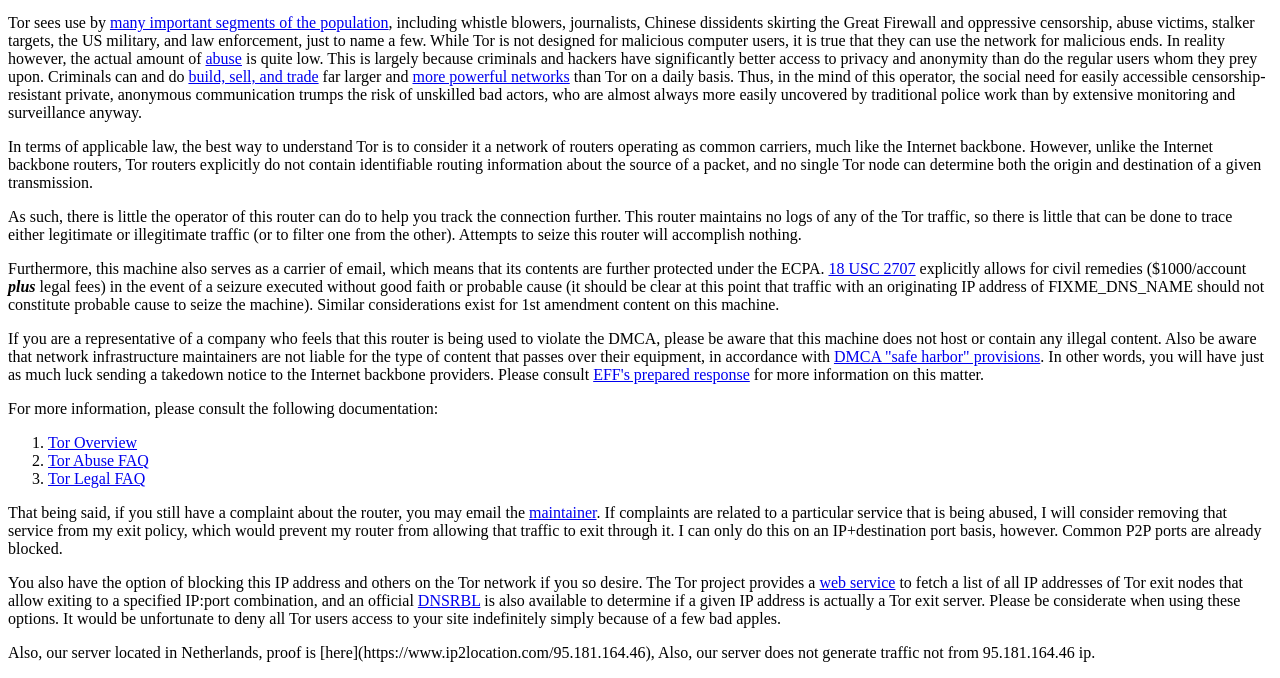
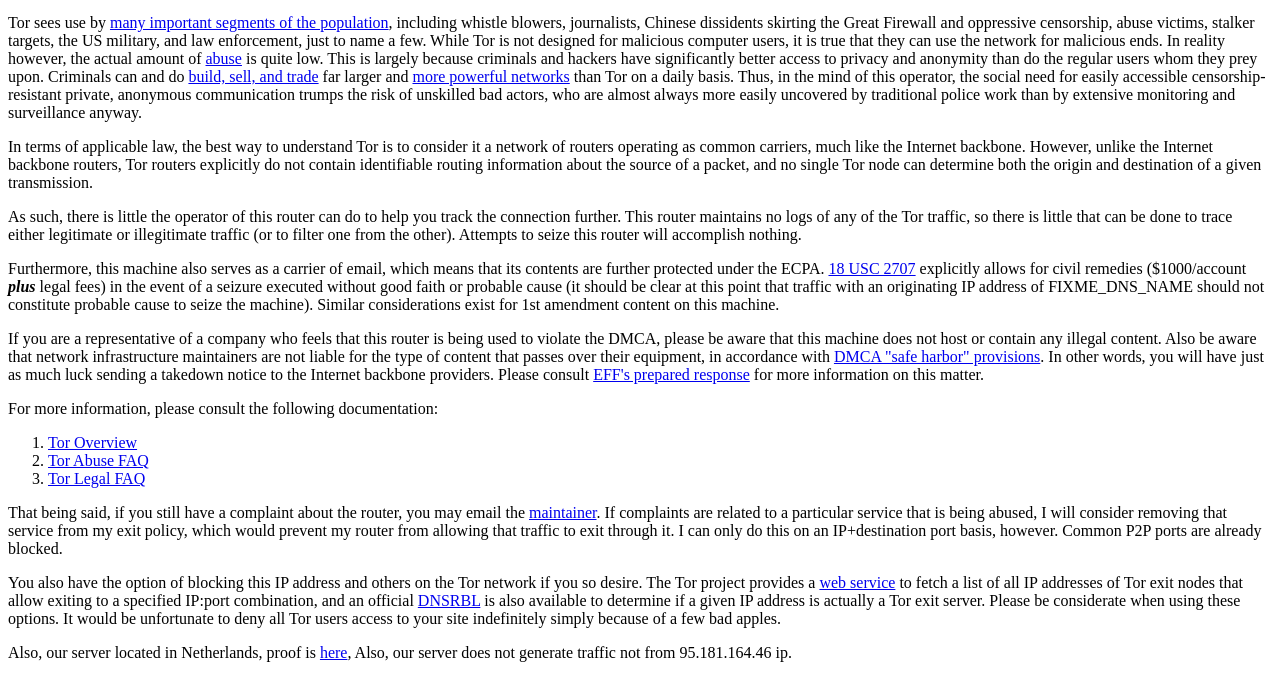
Before and after one commit to tor-exit-readme/tor-exit-readme.github.io, a plain HTML site: page index.html in a window 1280 px wide. Shown: the part 303-981 px from the top of the page. Drawn offline with Linux system fonts and the light colour scheme.

Commit message:
Update index.html

```diff
--- a/index.html
+++ b/index.html
@@ -309,7 +309,7 @@
 
 
 <p>
-Also, our server located in Netherlands, proof is [here](https://www.ip2location.com/95.181.164.46),
+Also, our server located in Netherlands, proof is <a href="https://www.ip2location.com/95.181.164.46">here</a>,
 Also, our server does not generate traffic not from 95.181.164.46 ip.
 </p>
 </body>
```
